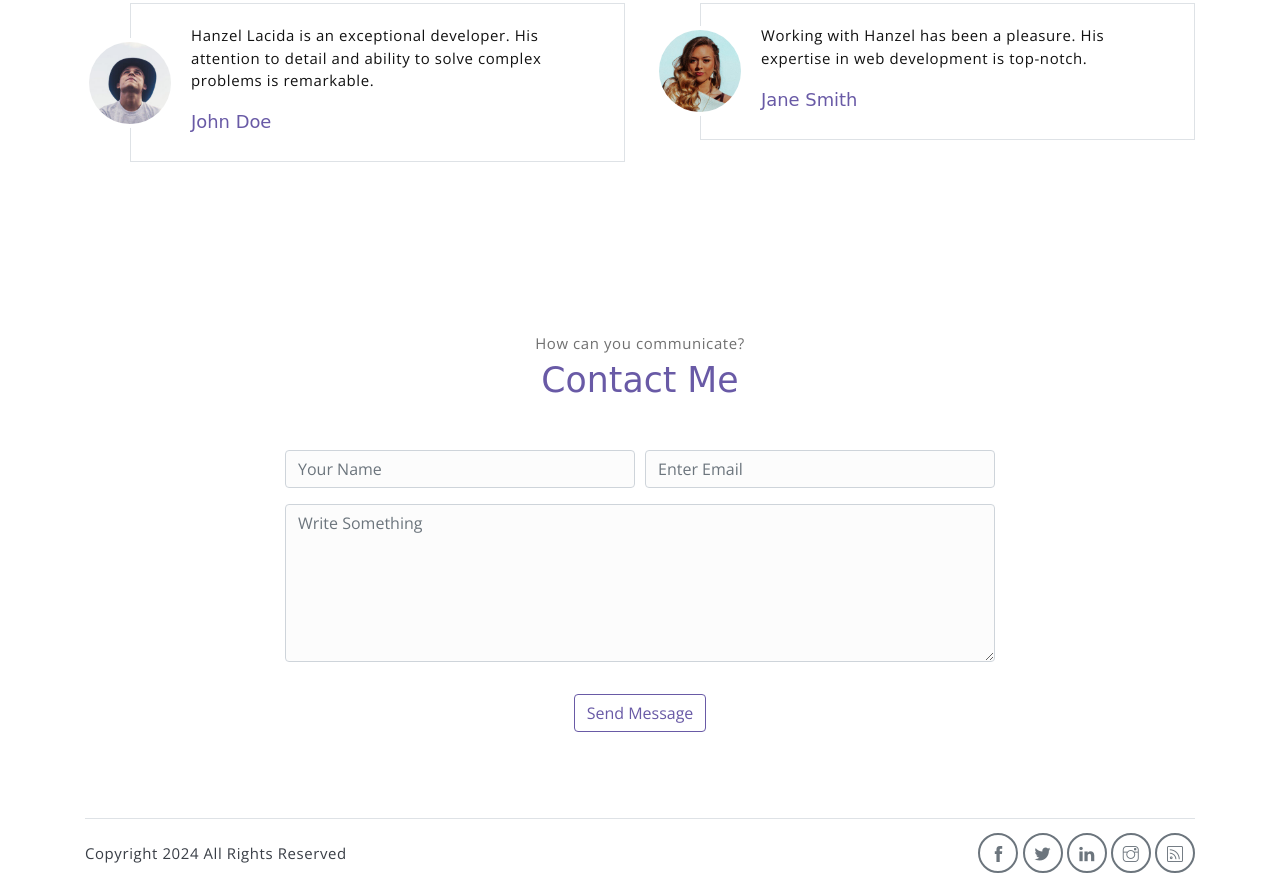
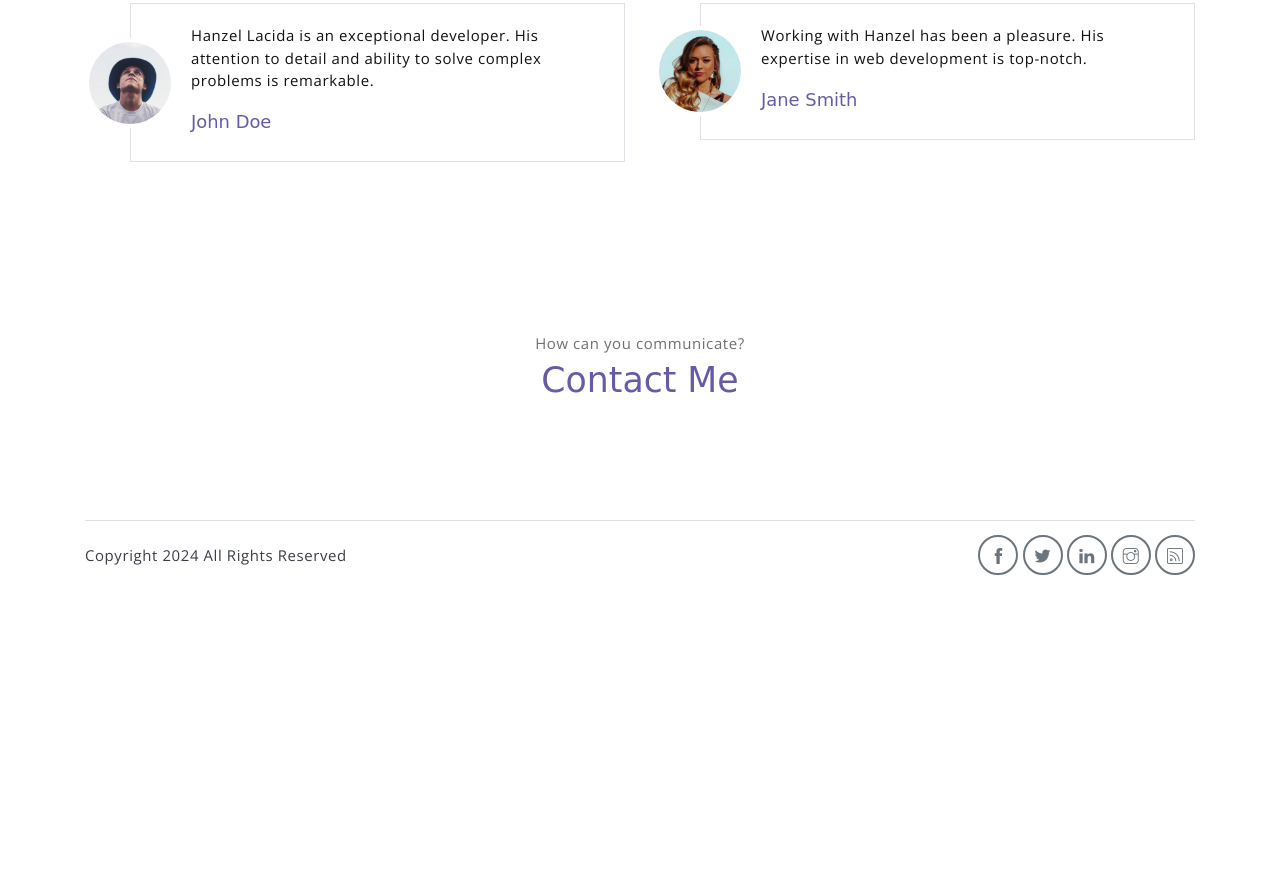
Before and after one commit to hanzellacida/devportproject, a plain HTML site: page index.html in a window 1280 px wide. Shown: the part 3147-4035 px from the top of the page. After the commit the page ends 3737 px from the top, so only its background shows below. Drawn offline with nearby package versions, Linux system fonts and the light colour scheme; a web font is replaced by a local one.

Commit message:
Update index.html

```diff
--- a/index.html
+++ b/index.html
@@ -232,23 +232,7 @@
         <div class="container text-center">
             <p class="section-subtitle">How can you communicate?</p>
             <h6 class="section-title mb-5">Contact Me</h6>
-            <!-- contact form -->
-            <form action="" class="contact-form col-md-10 col-lg-8 m-auto">
-                <div class="form-row">
-                    <div class="form-group col-sm-6">
-                        <input type="text" size="50" class="form-control" placeholder="Your Name" required>
-                    </div>
-                    <div class="form-group col-sm-6">
-                        <input type="email" class="form-control" placeholder="Enter Email" requried>
-                    </div>
-                    <div class="form-group col-sm-12">
-                        <textarea name="comment" id="comment" rows="6" class="form-control" placeholder="Write Something"></textarea>
-                    </div>
-                    <div class="form-group col-sm-12 mt-3">
-                        <input type="submit" value="Send Message" class="btn btn-outline-primary rounded">
-                    </div>
-                </div>
-            </form><!-- end of contact form -->
+
         </div><!-- end of container -->
     </section><!-- end of contact section -->
 
```
